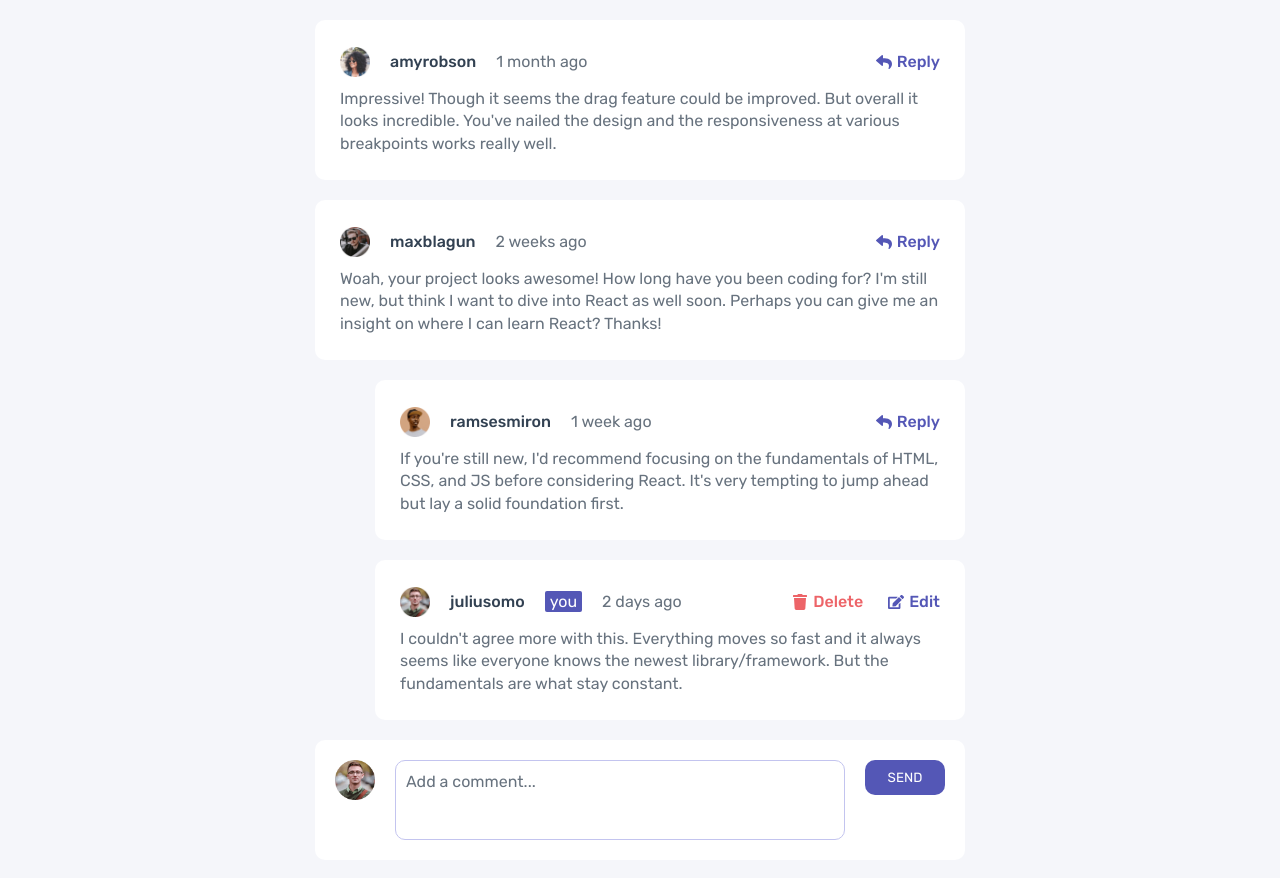
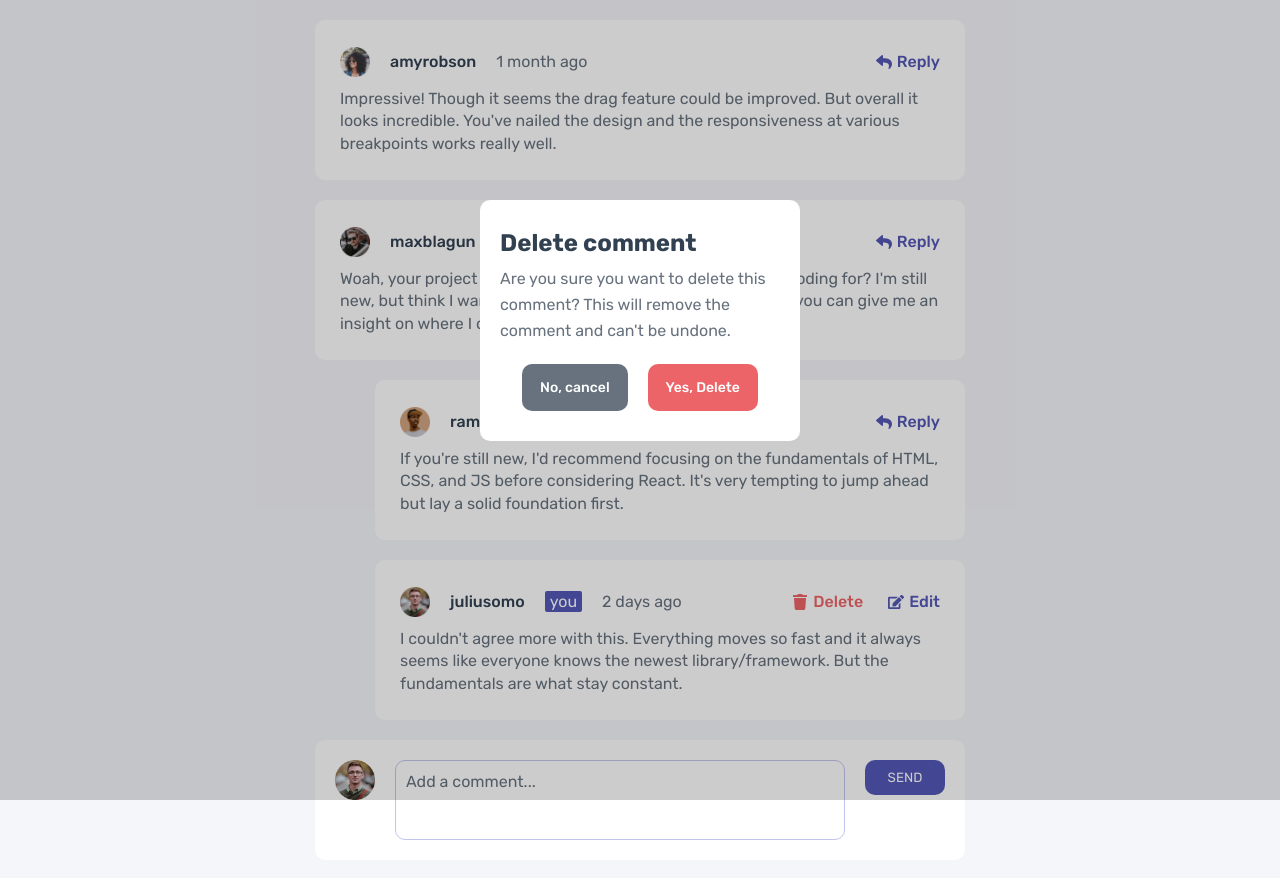
Before and after one commit to anacperdigao/Interactive-Comment-Section, a React (Create React App) app: page / in a window 1280 px wide. Built offline with nearby package versions, Linux system fonts and the light colour scheme.

Commit message:
feat: Criando componente caixa de dialogo

```diff
--- a/src/App.js
+++ b/src/App.js
@@ -4,6 +4,7 @@ import { GlobalStyle } from "./components/GlobalStyle";
 import data from '../src/info/data.json'
 import ComentarioNovo from "./components/ComentarioNovo";
 import RespostaComentarios from "./components/RespostaComentarios";
+import CancelaComentario from "./components/CancelaComentario";
 
 
 function App() {
@@ -12,6 +13,7 @@ function App() {
 
   const [newComment, setNewComment] = useState("");
 
+  const [model, setModel] = useState(true); // Tela de cancelar começa como false
 
   const handleTextComment = (event) => {
     setNewComment(event.target.value)
@@ -81,6 +83,12 @@ function App() {
         />
       )}
 
+      <CancelaComentario
+      model = {model}
+      setModel = {setModel}
+      handleDelete = {handleDelete}
+      />
+
       <ComentarioNovo
       handleSend={handleSend}
       handleTextComment={handleTextComment}
--- /dev/null
+++ b/src/components/CancelaComentario/index.jsx
@@ -0,0 +1,33 @@
+import React from "react";
+import * as S from "./style.js"
+
+const CancelaComentario = ({model, setModel, handleDelete, index}) => {
+
+
+    return(
+
+        <S.TelaCancelar>
+          <S.Dialog open={model}>
+            <S.Titulo>Delete comment</S.Titulo>
+            <S.Paragrafo>
+              Are you sure you want to delete this comment? This will remove the
+              comment and can't be undone.
+            </S.Paragrafo>
+            <S.ContainerBotoes>
+              <S.BotaoNoDelete className='no-delete' onClick={() => setModel(false)}>
+                No, cancel
+              </S.BotaoNoDelete>
+              <S.BotaoYesDelete
+                className='yes-delete'
+                onClick={(evento) => handleDelete(evento, index)}
+              >
+                Yes, Delete
+              </S.BotaoYesDelete>
+            </S.ContainerBotoes>
+          </S.Dialog>
+        </S.TelaCancelar>
+
+    )
+}
+
+export default CancelaComentario
--- /dev/null
+++ b/src/components/CancelaComentario/style.js
@@ -0,0 +1,75 @@
+import styled from 'styled-components';
+import { darkBlue, grayishBlue, softRed } from '../UI/variaveis';
+
+export const TelaCancelar = styled.div`
+    position: fixed;
+    z-index: 1;
+    padding-top: 200px;
+    left: 0;
+    top: 0;
+    width: 100%;
+    height: 100%;
+    overflow: auto;
+    background-color: rgba(0, 0, 0, 0.2);
+    border: none;
+    line-height: 26px;
+`
+
+export const Dialog = styled.dialog`
+    border: none;
+    border-radius: 10px;
+    max-width: 320px;
+    padding: 20px;
+    margin: auto;
+`
+
+
+export const Titulo = styled.h2`
+    color: ${darkBlue};
+    margin: 10px 0px;
+`
+
+
+export const Paragrafo = styled.p`
+    color: ${grayishBlue};
+    margin-bottom: 10px;
+`
+
+export const BotaoYesDelete = styled.button`
+    border: none;
+    margin: 10px;
+    padding: 15px 18px;
+    background-color: ${softRed};
+    border-radius: 10px;
+    color: white;
+    font-size: 14px;
+    font-weight: 500;
+    cursor: pointer;
+
+    :hover{
+        opacity: 0.9;
+    }
+
+`
+
+export const BotaoNoDelete = styled.button`
+    border: none;
+    margin: 10px;
+    padding: 15px 18px;
+    background-color: ${grayishBlue};
+    border-radius: 10px;
+    color: white;
+    font-size: 14px;
+    font-weight: 500;
+    cursor: pointer;
+
+    :hover{
+        opacity: 0.9;
+    }
+`
+
+export const ContainerBotoes = styled.div`
+  display: flex;
+  justify-content: center;
+  align-items: center;
+`
```
